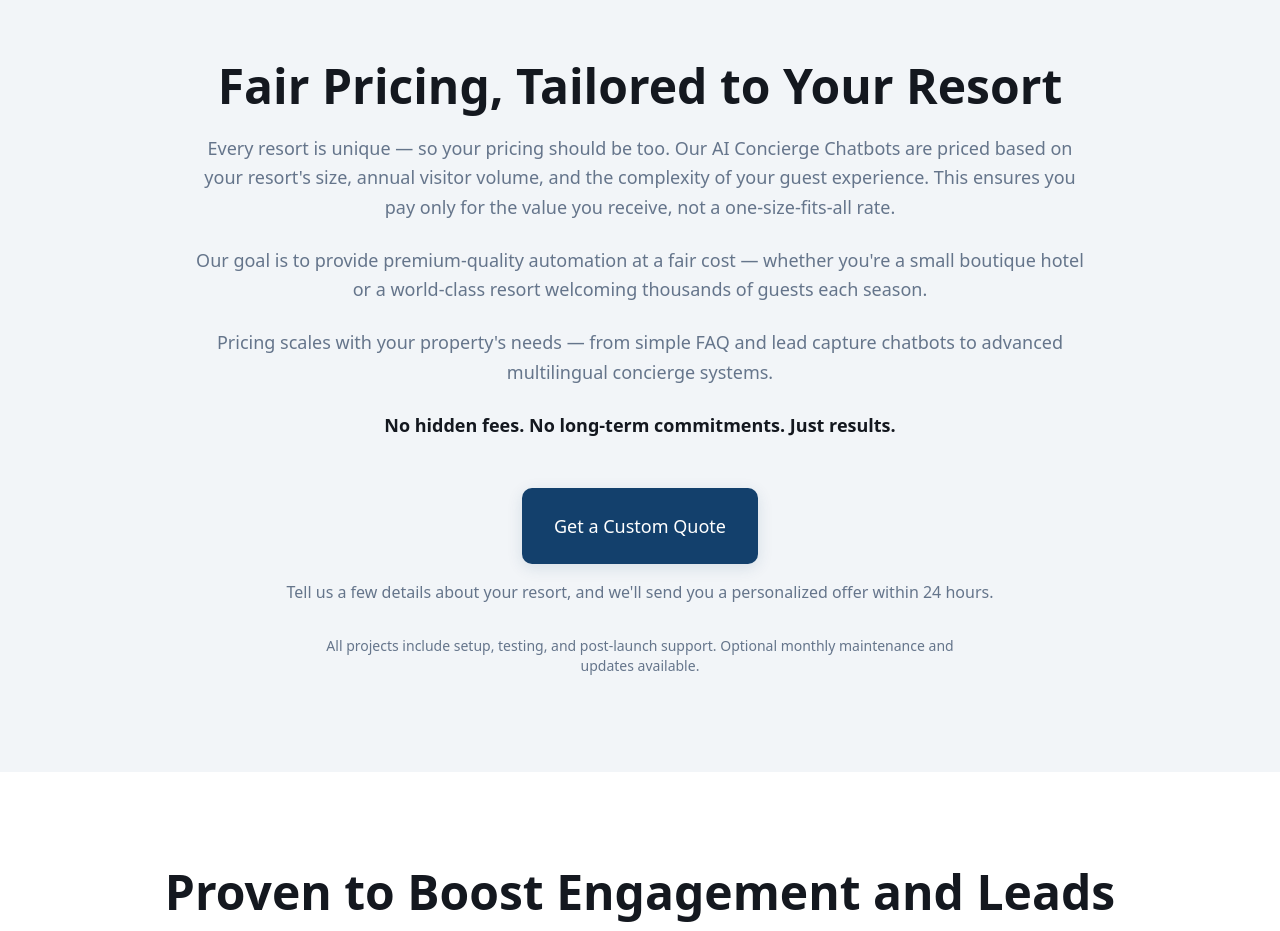
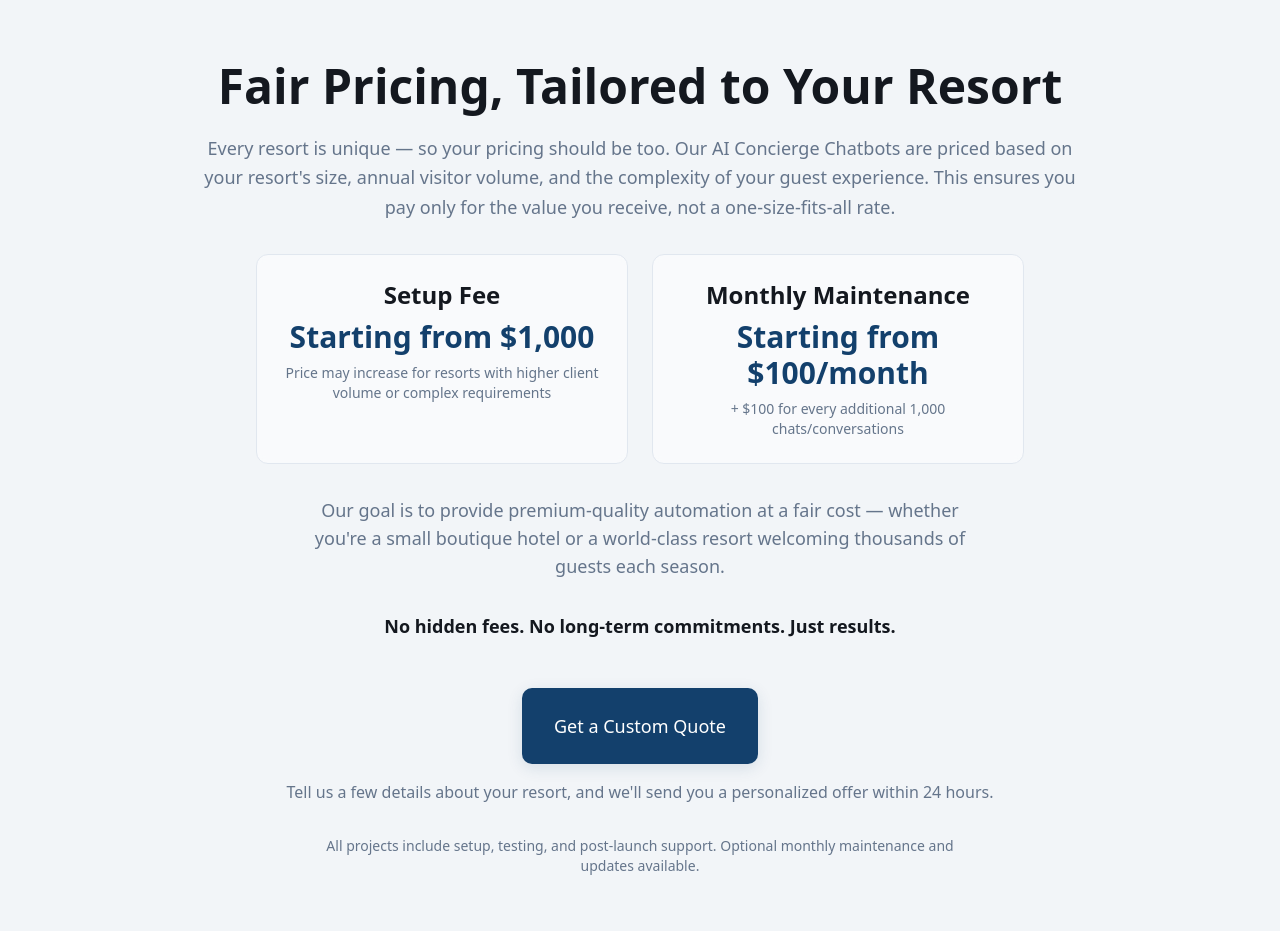
Before and after one commit to AlexanderSlater/resort-chat-glow, a React (Vite) app: page / in a window 1280 px wide. Shown: the part 4480-5411 px from the top of the page. Built offline with nearby package versions, Linux system fonts and the light colour scheme; the HTML template or start-up script is replaced by a standard one.

Commit message:
Update pricing details

```diff
--- a/src/components/PricingSection.tsx
+++ b/src/components/PricingSection.tsx
@@ -13,20 +13,36 @@ const PricingSection = () => {
             Fair Pricing, Tailored to Your Resort
           </h2>
 
-          <div className="max-w-4xl mx-auto space-y-6 text-lg text-muted-foreground leading-relaxed">
-            <p>
-              Every resort is unique — so your pricing should be too. Our AI Concierge Chatbots are priced based on your resort's size, annual visitor volume, and the complexity of your guest experience. This ensures you pay only for the value you receive, not a one-size-fits-all rate.
-            </p>
+          <div className="max-w-4xl mx-auto space-y-8">
+            <div className="space-y-6 text-lg text-muted-foreground leading-relaxed">
+              <p>
+                Every resort is unique — so your pricing should be too. Our AI Concierge Chatbots are priced based on your resort's size, annual visitor volume, and the complexity of your guest experience. This ensures you pay only for the value you receive, not a one-size-fits-all rate.
+              </p>
+            </div>
 
-            <p>
+            <div className="grid md:grid-cols-2 gap-6 max-w-3xl mx-auto">
+              <div className="bg-background/50 backdrop-blur-sm border border-border rounded-lg p-6 space-y-2">
+                <h3 className="text-2xl font-bold text-foreground">Setup Fee</h3>
+                <p className="text-3xl font-bold text-primary">Starting from $1,000</p>
+                <p className="text-sm text-muted-foreground">
+                  Price may increase for resorts with higher client volume or complex requirements
+                </p>
+              </div>
+
+              <div className="bg-background/50 backdrop-blur-sm border border-border rounded-lg p-6 space-y-2">
+                <h3 className="text-2xl font-bold text-foreground">Monthly Maintenance</h3>
+                <p className="text-3xl font-bold text-primary">Starting from $100/month</p>
+                <p className="text-sm text-muted-foreground">
+                  + $100 for every additional 1,000 chats/conversations
+                </p>
+              </div>
+            </div>
+
+            <p className="text-lg text-muted-foreground max-w-2xl mx-auto">
               Our goal is to provide premium-quality automation at a fair cost — whether you're a small boutique hotel or a world-class resort welcoming thousands of guests each season.
             </p>
 
-            <p>
-              Pricing scales with your property's needs — from simple FAQ and lead capture chatbots to advanced multilingual concierge systems.
-            </p>
-
-            <p className="font-semibold text-foreground">
+            <p className="font-semibold text-foreground text-lg">
               No hidden fees. No long-term commitments. Just results.
             </p>
           </div>
```
